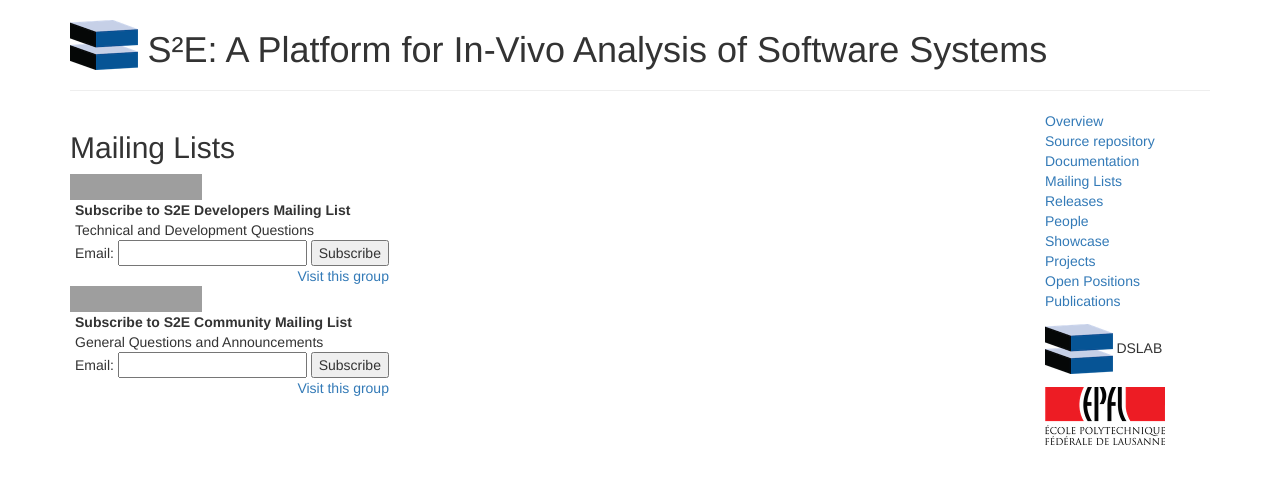
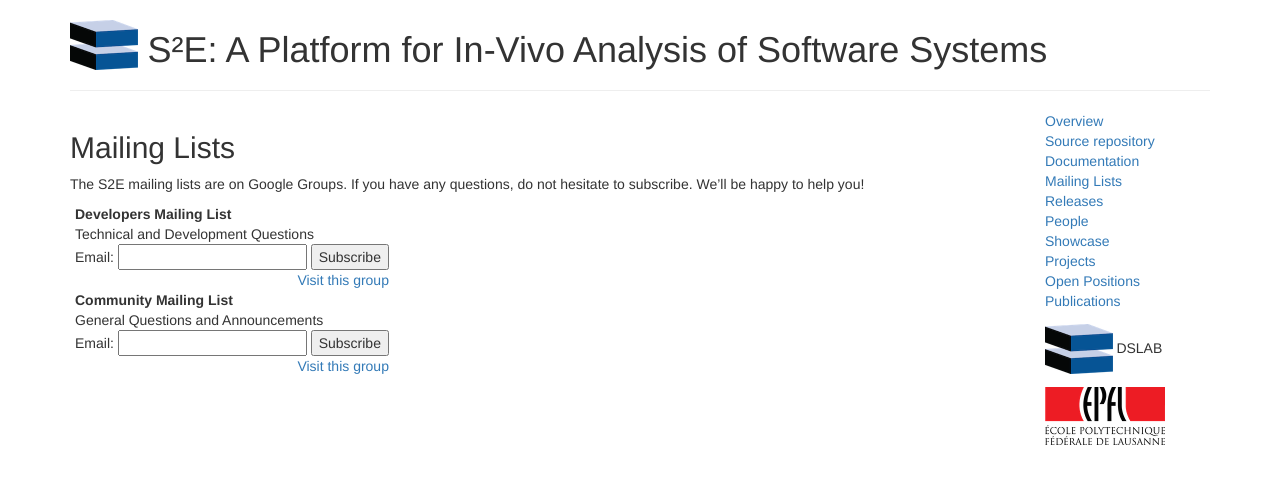
Before and after one commit to candea/s2e.github.io, a Jekyll site: the page built from mailinglist/index.md, in a window 1280 px wide. Shown: the top 484 px of the page. Built offline with Jekyll 4.4.1, drawn with Linux system fonts in a browser that asks for light colours; nearby versions of some CDN libraries; grey boxes are pictures that could not be loaded.

Commit message:
Tweaked mailing list page
Signed-off-by: Vitaly Chipounov <vitaly.chipounov@epfl.ch>

```diff
--- a/mailinglist/index.md
+++ b/mailinglist/index.md
@@ -5,18 +5,13 @@ title: Mailing Lists
 
 ## Mailing Lists
 
+The S2E mailing lists are on Google Groups. If you have any questions, do not
+hesitate to subscribe. We'll be happy to help you!
+
 <table style="border:0px;">
-                <tr>
-                        <td style="border:0px;">        <table border="0" style="background-color: #fff; padding: 5px;" cellspacing="0">
-        <tr><td style="border:0px;">
-        <!--img src="https://groups.google.com/intl/en/images/logos/groups_logo_sm.gif"
-               height="30" width="140" alt="Google Groups"-->
-        <img src="https://groups.google.com/groups/img/3nb/groups_bar.gif"
-               height="26" width="132" alt="Google Groups">
-        </td></tr>
         <tr><td style="padding-left: 5px; border:0px;">
-        <b>Subscribe to S2E Developers Mailing List</b>
-        <br />Technical and Development Questions
+        <b>Developers Mailing List</b>
+        <br/>Technical and Development Questions
         </td></tr>
         <form action="http://groups.google.com/group/s2e-dev/boxsubscribe">
         <tr><td style="padding-left: 5px; border:0px;">
@@ -28,15 +23,10 @@ title: Mailing Lists
         <a href="http://groups.google.com/group/s2e-dev" target="_blank">Visit this group</a>
         </td></tr>
 
-        <tr><td style="border:0px;">
-        <!--img src="https://groups.google.com/intl/en/images/logos/groups_logo_sm.gif"
-               height="30" width="140" alt="Google Groups"-->
-        <img src="https://groups.google.com/groups/img/3nb/groups_bar.gif"
-               height="26" width="132" alt="Google Groups">
-        </td></tr>
+
         <tr><td style="padding-left: 5px; border:0px;">
-        <b>Subscribe to S2E Community Mailing List</b>
-        <br />General Questions and Announcements
+        <b>Community Mailing List</b>
+        <br/>General Questions and Announcements
         </td></tr>
         <form action="http://groups.google.com/group/s2e-community/boxsubscribe">
         <tr><td style="padding-left: 5px; border:0px;">
```
